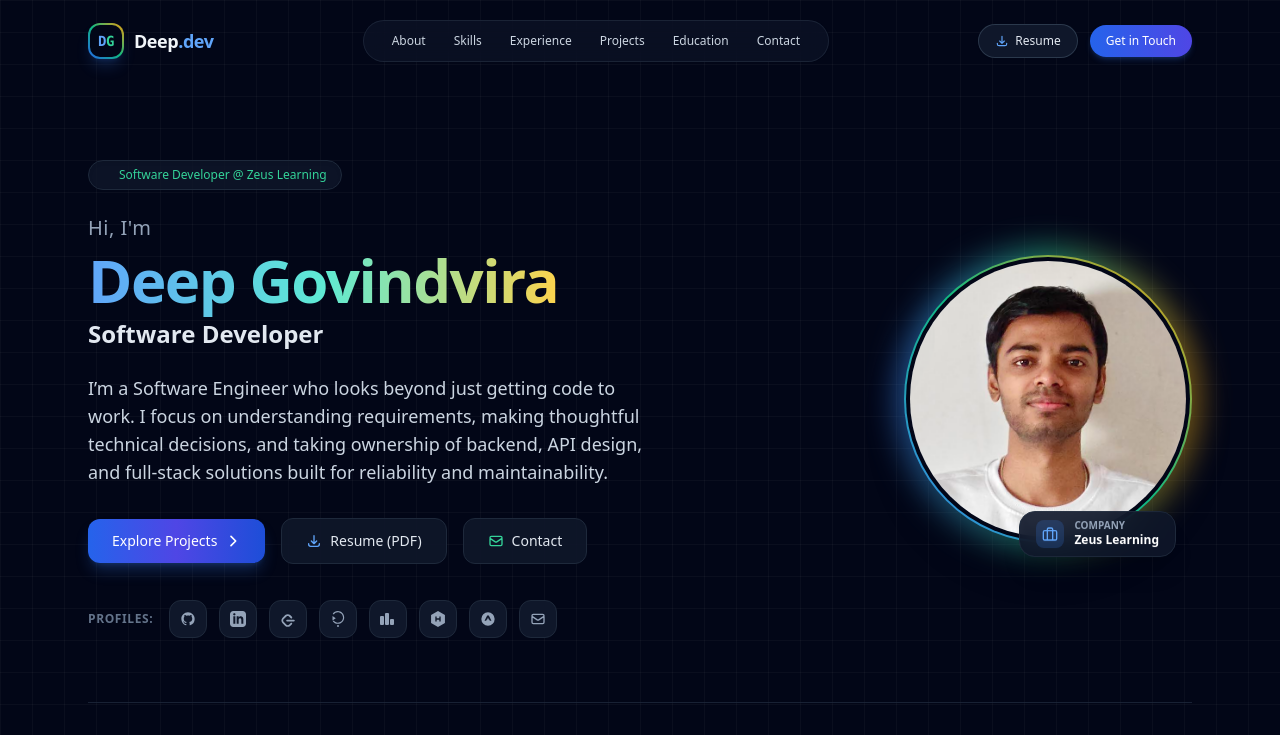
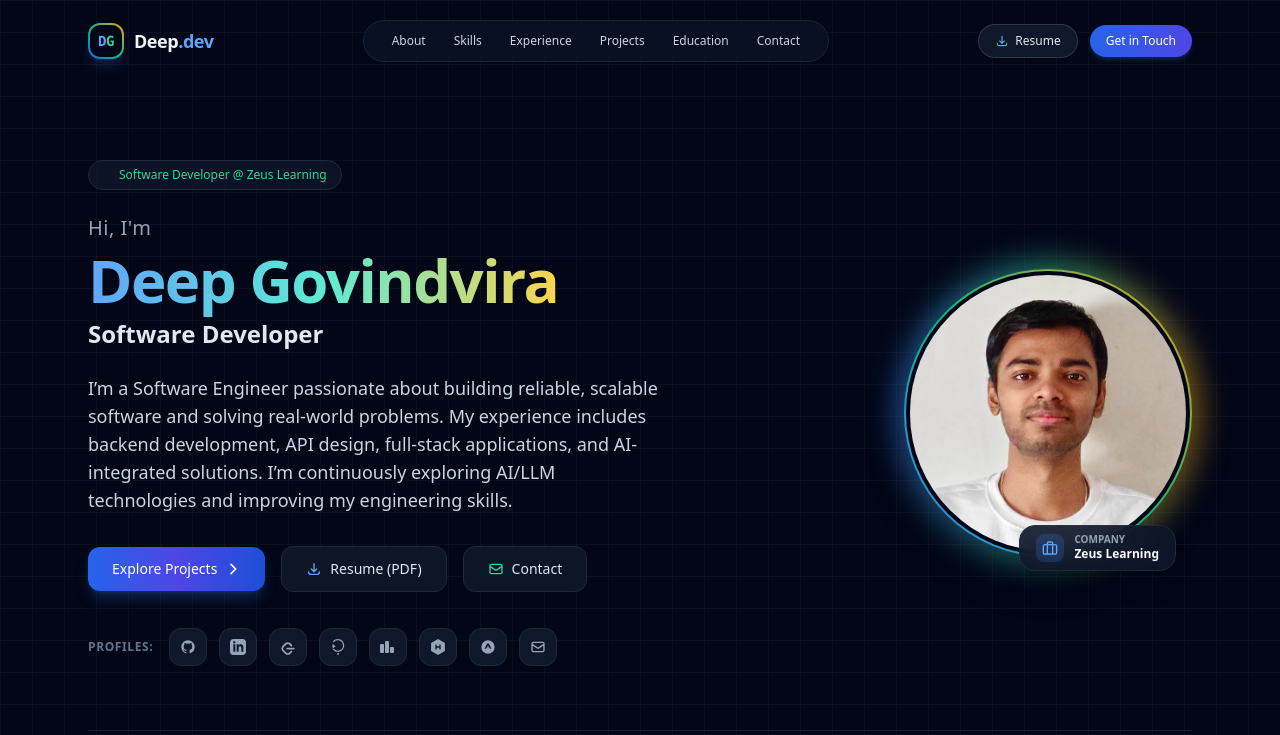
Before and after one commit to deep-govindvira/portfolio, a React (Create React App) app: page / in a window 1280 px wide. Shown: the top 735 px of the page. Built offline with nearby package versions, Linux system fonts and the light colour scheme.

Commit message:
docs: update short bio in portfolio data

```diff
--- a/src/data/portfolioData.js
+++ b/src/data/portfolioData.js
@@ -12,7 +12,7 @@ export const portfolioData = {
     location: "Mumbai / Nadiad, India",
     email: "deep.govindvira@gmail.com",
     shortBio:
-      "I’m a Software Engineer who looks beyond just getting code to work. I focus on understanding requirements, making thoughtful technical decisions, and taking ownership of backend, API design, and full-stack solutions built for reliability and maintainability.",
+      "I’m a Software Engineer passionate about building reliable, scalable software and solving real-world problems. My experience includes backend development, API design, full-stack applications, and AI-integrated solutions. I’m continuously exploring AI/LLM technologies and improving my engineering skills.",
     about: [
       "I’m a Software Engineer who looks beyond just getting code to work. I focus on understanding the problem, finding the right solution, and thinking through how it will perform and hold up in the long run. I focus on understanding requirements, making thoughtful technical decisions, and taking ownership of the solutions I build, from implementation to reliability and maintainability. I value writing good software, learning from challenges, and taking responsibility for what I build.",
       "My experience spans backend development, API design, and full-stack application development, with a focus on building reliable and maintainable software.",
```
